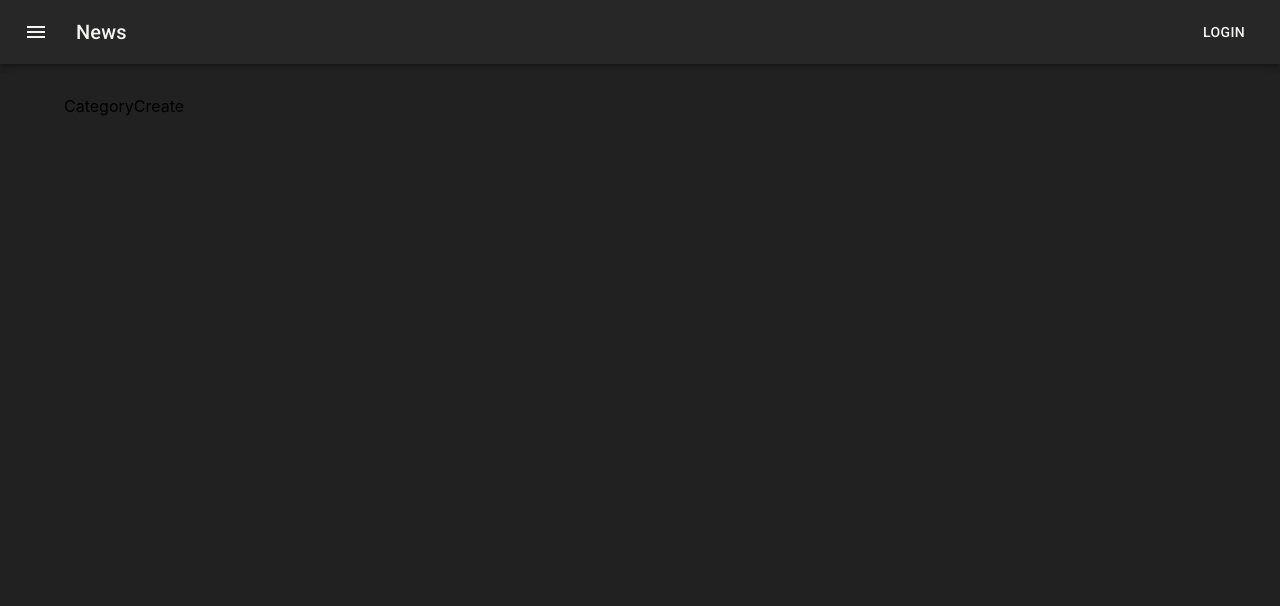
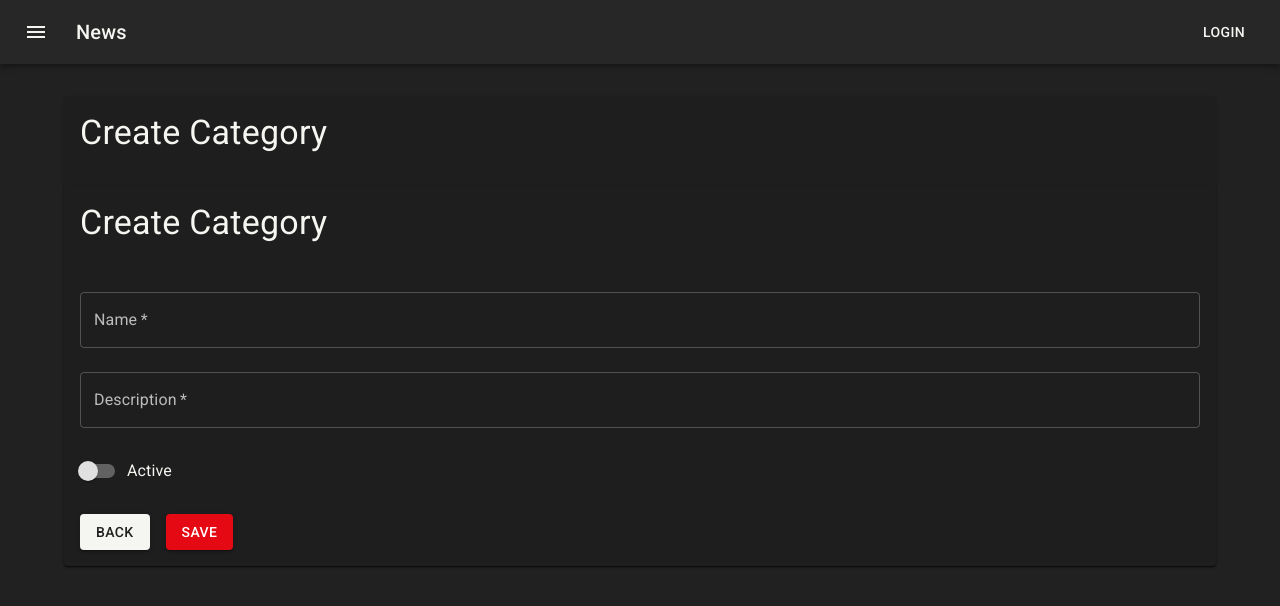
Before and after one commit to josueazevedo/fc_codeflix_admin_reactjs, a React (Create React App) app: page /categories/create in a window 1280 px wide. Shown: the top 606 px of the page. Built offline with nearby package versions, Linux system fonts and the light colour scheme.

Commit message:
feat: create category form

```diff
--- a/package.json
+++ b/package.json
@@ -7,6 +7,7 @@
     "@emotion/styled": "^11.11.5",
     "@mui/icons-material": "^5.15.18",
     "@mui/material": "^5.15.18",
+    "@mui/x-data-grid": "^7.5.0",
     "@reduxjs/toolkit": "^1.9.7",
     "@testing-library/jest-dom": "^5.17.0",
     "@testing-library/react": "^13.4.0",
--- a/src/App.tsx
+++ b/src/App.tsx
@@ -6,9 +6,9 @@ import Header from './components/Header/Header';
 import { Layout } from './components/Layout/Layout';
 import { appTheme } from './config/theme';
 import { Route, Routes } from 'react-router-dom';
-import CategoryList from './features/categories/CategoryList/CategoryList';
+import { CategoryList } from './features/categories/CategoryList/CategoryList';
 import CategoryCreate from './features/categories/CategoryCreate/CategoryCreate';
-import CategoryEdit from './features/categories/CategoryEdit/CategoryEdit';
+import { CategoryEdit } from './features/categories/CategoryEdit/CategoryEdit';
 
 function App() {
   return (
--- a/src/components/Layout/Layout.tsx
+++ b/src/components/Layout/Layout.tsx
@@ -11,7 +11,7 @@ export const Layout: React.FC<LayoutProps> = ({children}) => {
         <Container
             maxWidth="lg"
             sx={{
-                mt: 4, mb: 4
+                mt: 4, mb: 4,
             }}
         >
             {children}
--- a/src/features/categories/CategoryCreate/CategoryCreate.tsx
+++ b/src/features/categories/CategoryCreate/CategoryCreate.tsx
@@ -1,7 +1,43 @@
-import React from 'react'
+import { useState } from 'react'
+import { Category } from '../categorySlice';
+import { Box, Paper, Typography } from '@mui/material';
+import { CategoryForm } from '../components/CategoryForm/CategoryForm';
 
 export default function CategoryCreate() {
+  const [category, setCategory] = useState<Category>({
+    id: "",
+    name: "",
+    description: "",
+    is_active: false,
+    created_at: "",
+    deleted_at: "",
+    updated_at: ""
+  });
+
+  const [isDisabled, setIsDisabled] = useState(false);
+
+  const handleChange = () => {};
+
+  const handleToggle = () => {};
+
   return (
-    <div>CategoryCreate</div>
+    <Box>
+      <Paper>
+        <Box p={2}>
+          <Box mb={2}>
+            <Typography variant='h4'>Create Category</Typography>
+          </Box>
+        </Box>
+
+        <CategoryForm
+          category={category}
+          isDisabled={isDisabled}
+          isLoading={false}
+          handleSubmit={() => {}}
+          handleChange={handleChange}
+          handleToggle={handleToggle}
+        />
+      </Paper>
+    </Box>
   )
 }
--- a/src/features/categories/CategoryEdit/CategoryEdit.tsx
+++ b/src/features/categories/CategoryEdit/CategoryEdit.tsx
@@ -1,7 +1,39 @@
-import React from 'react'
+import { Box, Paper, Typography } from '@mui/material'
+import { useParams } from 'react-router-dom'
+import { useAppSelector } from '../../../app/hooks';
+import { selectCategoryById } from '../categorySlice';
+import { useState } from 'react';
+import { CategoryForm } from '../components/CategoryForm/CategoryForm';
 
-export default function CategoryEdit() {
+
+export const CategoryEdit = () =>  {
+  const id = useParams().id || "";
+  const category = useAppSelector((state) => selectCategoryById(state, id));
+
+  const [isDisabled, setIsDisabled] = useState(false);
+
+  const handleChange = () => {};
+
+  const handleToggle = () => {};
+
   return (
-    <div>CategoryEdit</div>
+    <Box>
+      <Paper>
+        <Box p={2}>
+          <Box mb={2}>
+            <Typography variant='h4'>Edit Category</Typography>
+          </Box>
+        </Box>
+
+        <CategoryForm
+          category={category}
+          isDisabled={isDisabled}
+          isLoading={false}
+          handleSubmit={() => {}}
+          handleChange={handleChange}
+          handleToggle={handleToggle}
+        />
+      </Paper>
+    </Box>
   )
 }
--- a/src/features/categories/CategoryList/CategoryList.tsx
+++ b/src/features/categories/CategoryList/CategoryList.tsx
@@ -1,7 +1,117 @@
 import React from 'react'
+import { useAppSelector } from '../../../app/hooks'
+import { selectCategories } from '../categorySlice'
+import { Box, Button, IconButton, Typography } from '@mui/material';
+import { Link } from 'react-router-dom';
 
-export default function CategoryList() {
+import { DataGrid, GridColDef, GridRenderCellParams, GridRowsProp, GridToolbar } from '@mui/x-data-grid';
+import DeleteIcon from '@mui/icons-material/Delete';
+
+export const CategoryList = () => {
+
+  const categories = useAppSelector(selectCategories);
+
+  const rows: GridRowsProp = categories.map(category => ({
+    id: category.id,
+    name: category.name,
+    is_active: category.is_active,
+    created_at: new Date(category.created_at)?.toLocaleDateString("pt-BR")
+  }));
+
+  const columns: GridColDef[] = [
+    {
+      field: 'name',
+      headerName: 'Name',
+      flex: 1,
+      renderCell: renderNameCell
+    },
+    {
+      field: 'is_active',
+      headerName: 'Active',
+      flex: 1,
+      type: "boolean",
+      renderCell: renderIsActiveCell
+    },
+    {
+      field: 'created_at',
+      headerName: 'Created At',
+      flex: 1,
+    },
+    {
+      field: 'id',
+      headerName: 'Actions',
+      flex: 1,
+      renderCell: renderIsActionCell
+    },
+  ];
+
+  function renderNameCell(rowData: GridRenderCellParams) {
+    return (
+      <Box display="flex" alignItems="center" height="100%">
+        <Link
+        style={{ textDecoration: "none"  }}
+        to={`/categories/edit/${rowData.id}`}
+      >
+        <Typography color="primary">{rowData.value}</Typography>
+      </Link>
+      </Box>
+    );
+  }
+
+  function renderIsActionCell(row: GridRenderCellParams) {
+    return (
+      <IconButton
+        color="secondary"
+        onClick={() => {}}
+        aria-label="delete"
+      >
+        <DeleteIcon />
+      </IconButton>
+    );
+  }
+
+  function renderIsActiveCell(row: GridRenderCellParams) {
+    return <Typography color={row.value ? "primary" : "secondary"}>
+              {row.value ? "Active" : "Inactive"}
+              </Typography>;
+  }
+
   return (
-    <div>CategoryList</div>
+   <Box
+      maxWidth="lg"
+      sx={{mt: 4, mb: 4}}
+   >
+    <Box display="flex" justifyContent="flex-end">
+        <Button
+          variant="contained"
+          color="secondary"
+          component={Link}
+          to="/categories/create"
+          style={{ marginBottom: "1rem" }}
+        >
+          New Category
+        </Button>
+
+      </Box>
+      <Box sx={{ display: "flex", height: 500, }}>
+        <DataGrid
+              rows={rows}
+              columns={columns}
+              pageSizeOptions={[5, 10, 30, 50, 100]}
+              slots={{ toolbar: GridToolbar }}
+              disableColumnSelector={true}
+              disableColumnFilter={true}
+              disableDensitySelector={true}
+              slotProps={{
+                toolbar: {
+                  showQuickFilter: true,
+                  quickFilterProps: {
+                    debounceMs: 500
+                  }
+                },
+              }}
+          />
+      </Box>
+   </Box>
   )
 }
--- a/src/features/categories/categorySlice.ts
+++ b/src/features/categories/categorySlice.ts
@@ -1,6 +1,7 @@
 import { createSlice } from "@reduxjs/toolkit";
+import { RootState } from "../../app/store";
 
-interface Category {
+export interface Category {
     id: string,
     name: string,
     description: string | null,
@@ -19,6 +20,15 @@ const categories: Category[] = [
         deleted_at: null,
         created_at: "2023-08-12",
         updated_at: "2023-08-12"
+    },
+    {
+        id: 'any_id 2',
+        name: "any_name 2",
+        description: "any_description",
+        is_active: false,
+        deleted_at: null,
+        created_at: "2023-08-12",
+        updated_at: "2023-08-12"
     }
 ];
 
@@ -34,6 +44,13 @@ const categoriesSlide = createSlice({
     }
 });
 
+//selectors
+export const selectCategories = (state: RootState) => state.categories;
+export const selectCategoryById = (state: RootState, id: string) => {
+    const category = state.categories.find(c => c.id === id);
+    return category || {} as Category;
+};
+
 const categoriesReducer = categoriesSlide.reducer;
 
 export default categoriesReducer;
--- /dev/null
+++ b/src/features/categories/components/CategoryForm/CategoryForm.tsx
@@ -0,0 +1,106 @@
+import { Box, Button, FormControl, FormControlLabel, FormGroup, Grid, Paper, Switch, TextField, Typography } from '@mui/material'
+import { Link } from 'react-router-dom'
+import { Category } from '../../categorySlice';
+
+
+type Props = {
+    category: Category;
+    isDisabled?: boolean;
+    isLoading?: boolean;
+    handleSubmit: (e: React.FormEvent<HTMLFormElement>) => void;
+    handleChange: (e: React.ChangeEvent<HTMLInputElement>) => void;
+    handleToggle: (e: React.ChangeEvent<HTMLInputElement>) => void;
+  };
+
+export const CategoryForm = ({
+    category,
+    isDisabled = false,
+    isLoading = false,
+    handleSubmit,
+    handleChange,
+    handleToggle,
+  }: Props) => {
+    return (
+      <Box>
+        <Paper>
+          <Box p={2}>
+            <Box mb={2}>
+              <Typography variant='h4'>Create Category</Typography>
+            </Box>
+          </Box>
+
+          <Box p={2}>
+            <form>
+              <Grid container spacing={3}>
+                <Grid item xs={12}>
+                  <FormControl fullWidth>
+                    <TextField
+                      required
+                      name='name'
+                      label="Name"
+                      value={category.name}
+                      disabled={isDisabled}
+                      onChange={handleChange}
+                    />
+                  </FormControl>
+                </Grid>
+
+                <Grid item xs={12}>
+                  <FormControl fullWidth>
+                    <TextField
+                      required
+                      name='description'
+                      label="Description"
+                      value={category.description}
+                      disabled={isDisabled}
+                      onChange={handleChange}
+                    />
+                  </FormControl>
+                </Grid>
+
+                <Grid item xs={12}>
+                  <FormGroup>
+                    <FormControlLabel
+                      control={
+                        <Switch
+                          name="is_active"
+                          color="secondary"
+                          onChange={handleToggle}
+                          checked={category.is_active || false}
+                          inputProps={{ "aria-label": "controlled" }}
+                          data-testid="is_active"
+                          disabled={isDisabled}
+                        />
+                      }
+                      label="Active"
+                    />
+                  </FormGroup>
+            </Grid>
+
+                <Grid item xs={12}>
+                  <Box display="flex" gap={2}>
+                    <Button
+                      variant="contained"
+                      component={Link}
+                      to="/categories"
+                    >
+                      Back
+                    </Button>
+
+                    <Button
+                      type='submit'
+                      variant="contained"
+                      color='secondary'
+                      disabled={isDisabled}
+                    >
+                      Save
+                    </Button>
+                  </Box>
+                </Grid>
+              </Grid>
+            </form>
+          </Box>
+        </Paper>
+      </Box>
+    )
+  }
```
Also changed, not shown: 1 other file (tests, documents, lock files or other folders).
